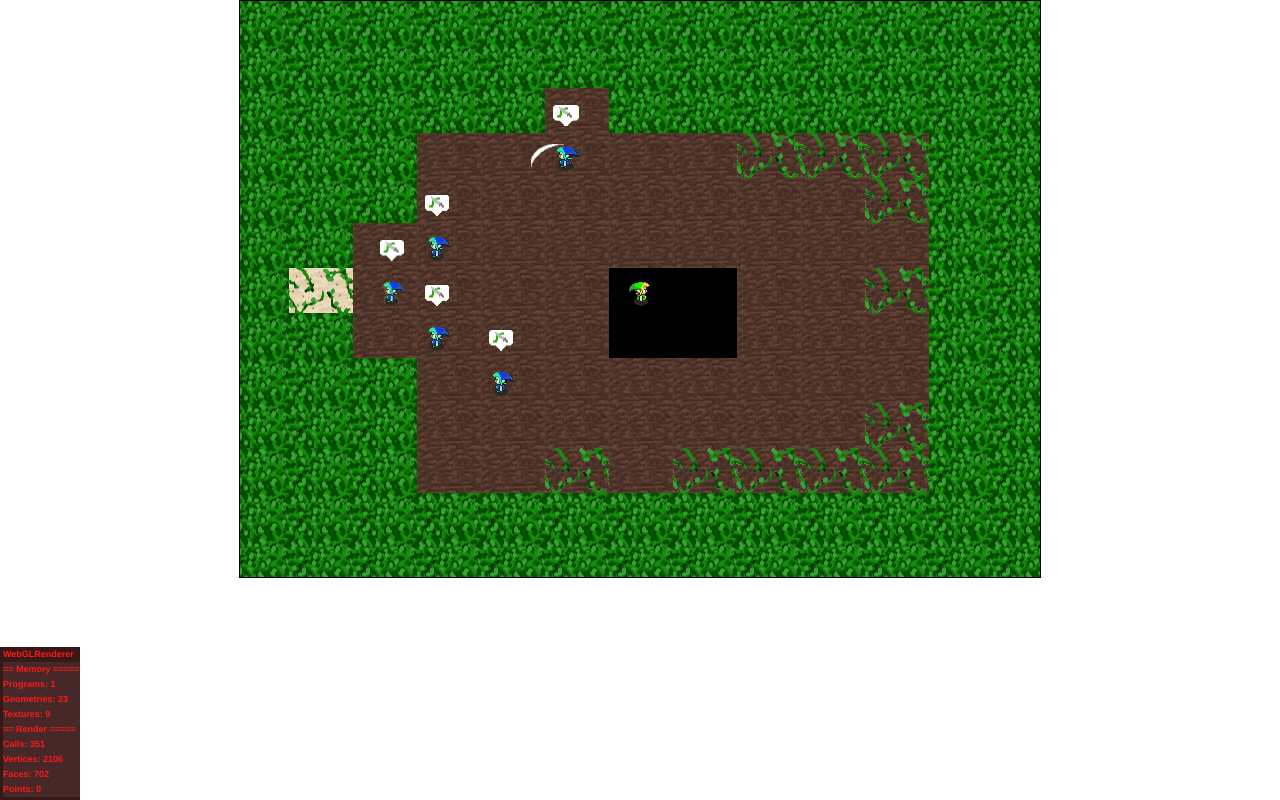
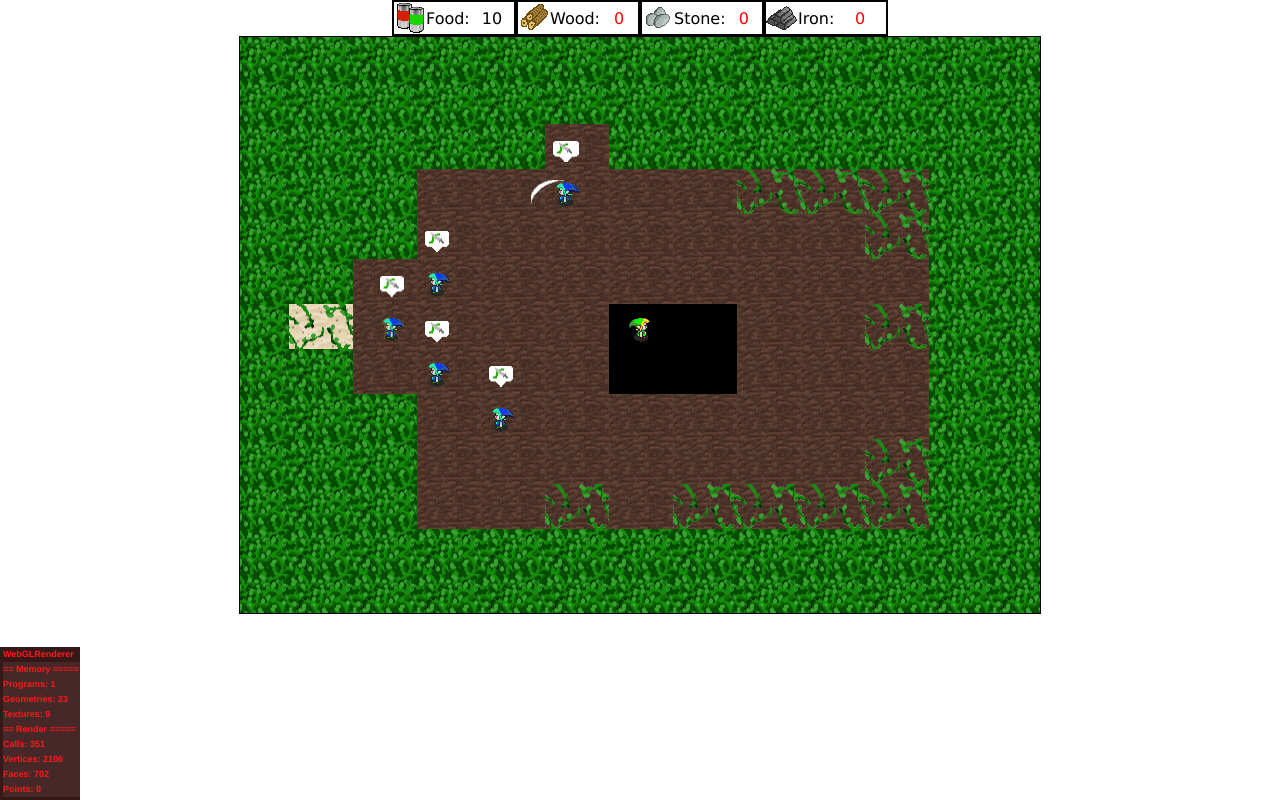
Before and after one commit to BrianMacIntosh/LD34, a plain HTML site: page index.html in a window 1280 px wide. Drawn offline with Linux system fonts and the light colour scheme; animation ran at ten frames a second.

Commit message:
resourceUI

```diff
--- a/index.html
+++ b/index.html
@@ -93,6 +93,27 @@ void main(void)
 
 <body onload="bmacSdk._attachDom()">
 <!--<div id="homediv"><a href="/" target="_blank"><img src="/media/title_penguin.png" height="64" alt="Penguin in a TV"/></a></div>-->
+<div id="outer" style="width:100%; align-items: center">
+  <div id="resourceDiv" style="height: 36px; width: 496px; margin: 0 auto;">
+	  <div id="foodDiv" style="float: left; height: 32px; width:120px; border: 2px solid black; margin: 0 auto; display: flex; align-items: center">
+	  	<img src="media/foodIcon.png" alt="Food Icon">
+	  	Food: <span id="foodCount" align="center" style="color:green; width: 100%;">0</span>
+	  </div>
+	  <div id="woodDiv" style="float: left; height: 32px; width:120px; border: 2px solid black; margin: 0 auto; display: flex; align-items: center">
+	  	<img src="media/woodIcon.png" alt="Wood Icon">
+	  	Wood: <span id="woodCount" align="center" style="color:green; width: 100%;">0</span>
+	  </div>
+	  <div id="stoneDiv" style="float:left;height: 32px; width:120px; border: 2px solid black; margin: 0 auto; display: flex; align-items: center">
+	  	<img src="media/stoneIcon.png" alt="Stone Icon">
+	  	Stone: <span id="stoneCount" align="center" style="color:green; width: 100%;">0</span>
+	  </div>
+	  <div id="ironDiv" style="float:left; height: 32px; width:120px; border: 2px solid black; margin: 0 auto; display: flex; align-items: center">
+	  	<img src="media/ironIcon.png" alt="Iron Icon">
+	  	Iron: <span id="ironCount" align="center" style="color:green; width: 100%;">0</span>
+	  </div>
+  </div>
+</div>
+
 <div id="canvasDiv">
 <noscript>You need Javascript enabled to play the game!</noscript>
 <div id="interactionMessage"></div>
--- a/script_game/resourcemanager.js
+++ b/script_game/resourcemanager.js
@@ -10,5 +10,31 @@ var resourceKey =
 
 var ResourceManager = function()
 {
+	this.resourceCounts = {
+		stone:0,
+		wood:0,
+		iron:0,
+		food:10,
+		water:0
+	}
+}
+
+ResourceManager.prototype.update = function(){
+	updateCount("foodCount", JSON.stringify(this.resourceCounts.food))
+	updateCount("woodCount", JSON.stringify(this.resourceCounts.wood))
+	updateCount("stoneCount", JSON.stringify(this.resourceCounts.iron))
+	updateCount("ironCount", JSON.stringify(this.resourceCounts.stone))
+}
+
+var updateCount = function(elementId, value){
+	var element = document.getElementById(elementId);
+	element.innerHTML = value;
+	if(value<3){
+		element.style.color = 'red';
+	} else {
+		element.style.color = 'black';
+	}
+
+
 
 }
--- a/script_game/sample.js
+++ b/script_game/sample.js
@@ -20,6 +20,8 @@ sampleGame.added = function()
 
 	this.tileManager = new tileManager();
 
+	this.resourceManager = new ResourceManager();
+
 	this.villagerManager = new VillagerManager();
 
 	this.cameraController = new CameraController(GameEngine.mainCamera);
@@ -37,6 +39,8 @@ sampleGame.update = function()
 	this.villagerManager.update();
 	this.cameraController.update();
 	this.tileManager.update();
+	this.resourceManager.update();
+
 
 };
 
```
